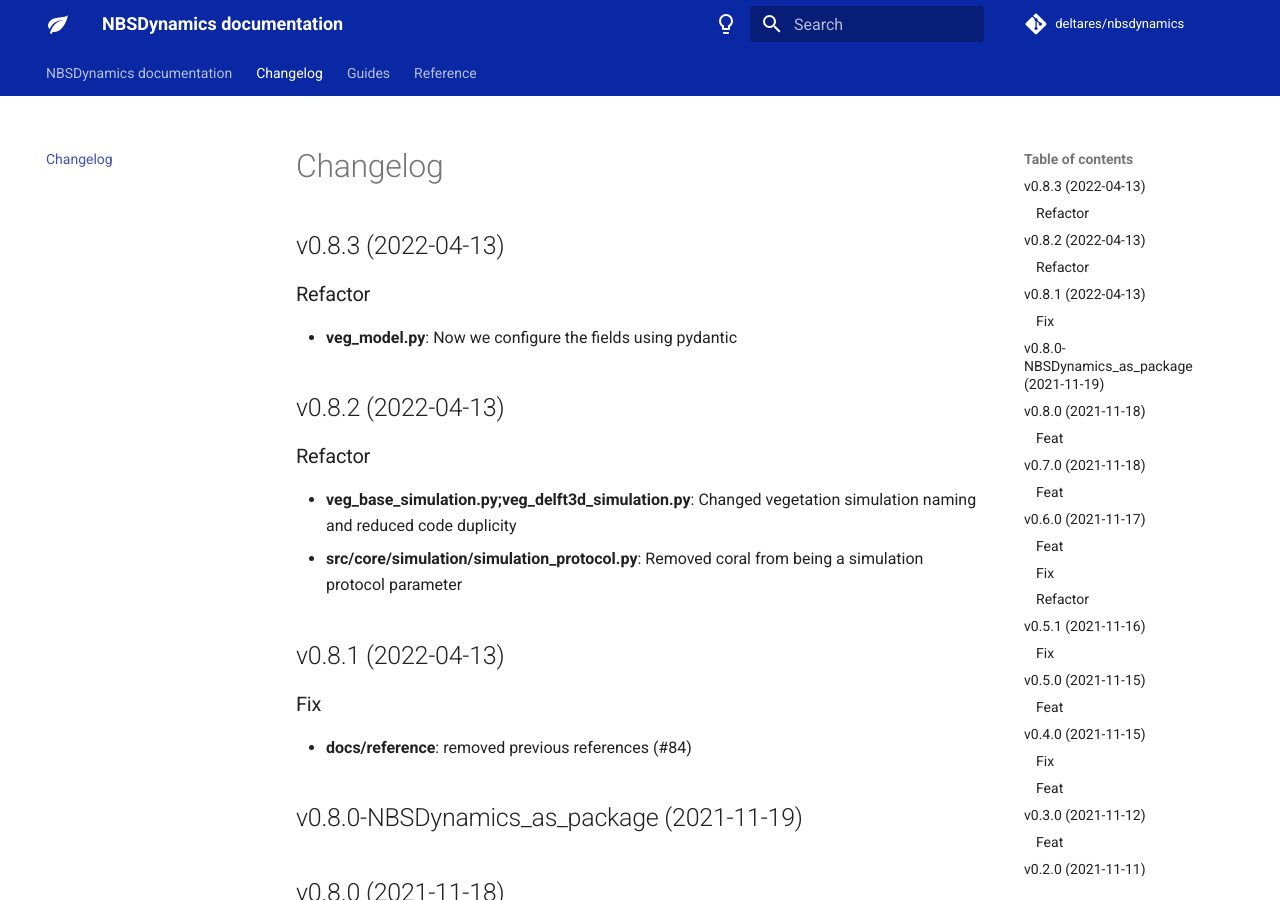
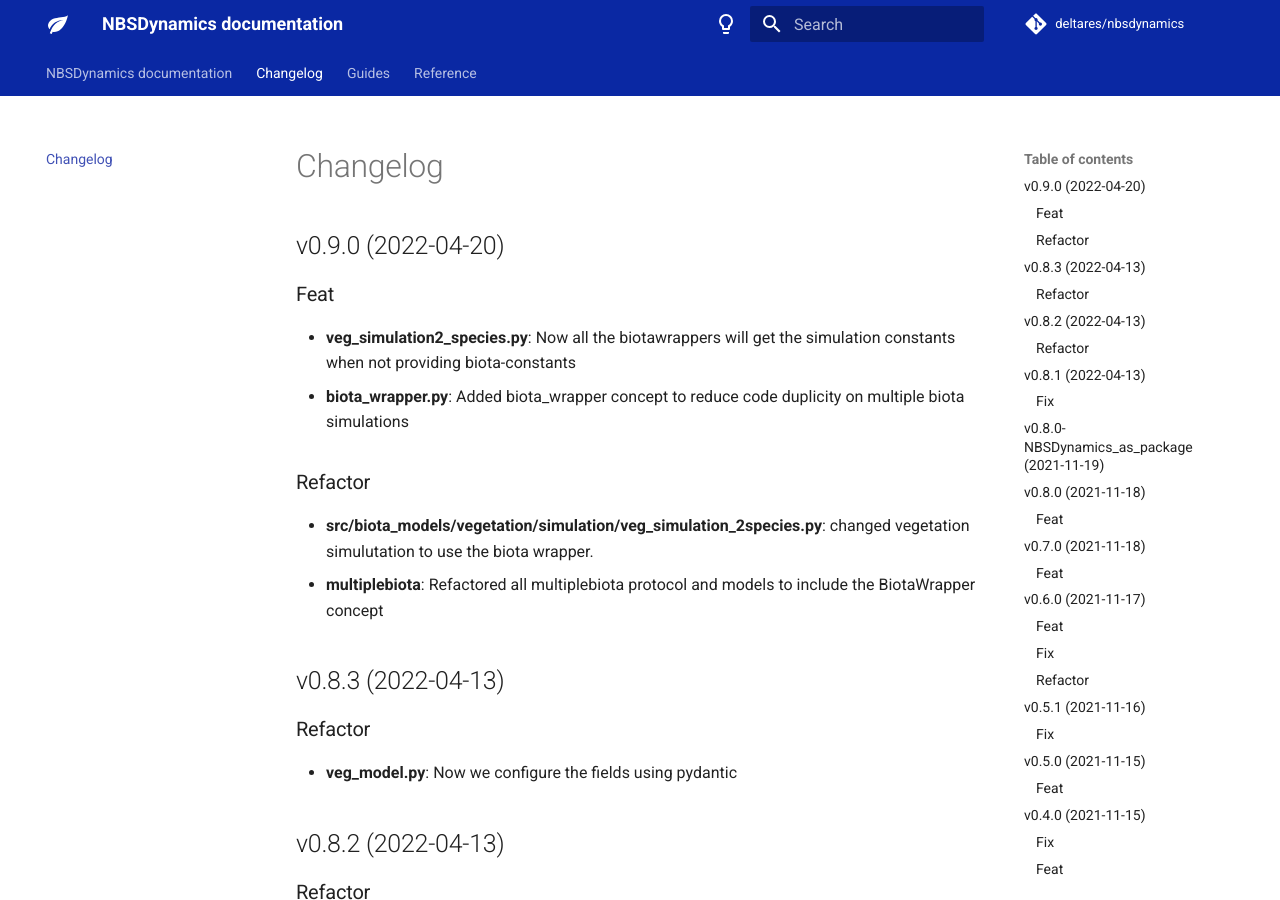
Before and after one commit to Deltares-research/NBSDynamics, an MkDocs documentation site: the page built from docs/changelog.md, in a window 1280 px wide and 900 px high. Built offline with MkDocs 1.6.1 and Material for MkDocs 9.7.7, drawn with Linux system fonts in a browser that asks for light colours; comment, search, counter and statistics services are not loaded.

Commit message:
bump: version 0.8.3 → 0.9.0

```diff
--- a/docs/changelog.md
+++ b/docs/changelog.md
@@ -1,3 +1,15 @@
+## v0.9.0 (2022-04-20)
+
+### Feat
+
+- **veg_simulation2_species.py**: Now all the biotawrappers will get the simulation constants when not providing biota-constants
+- **biota_wrapper.py**: Added biota_wrapper concept to reduce code duplicity on multiple biota simulations
+
+### Refactor
+
+- **src/biota_models/vegetation/simulation/veg_simulation_2species.py**: changed vegetation simulutation to use the biota wrapper.
+- **multiplebiota**: Refactored all multiplebiota protocol and models to include the BiotaWrapper concept
+
 ## v0.8.3 (2022-04-13)
 
 ### Refactor
--- a/pyproject.toml
+++ b/pyproject.toml
@@ -1,6 +1,6 @@
 [tool.poetry]
 name = "NBSDynamics"
-version = "0.8.3"
+version = "0.9.0"
 description = "A biophysical model framework written in Python to make simulations on coral development based on four environmental factors: (1) light; (2) flow; (3) temperature; and (4) acidity. For the hydrodynamics, the model can be coupled to Delft3D Flexible Mesh; a hydrodynamic model developed at Deltares."
 authors = ["Jasper Dijkstra <jasper.dijkstra@deltares.nl>"]
 maintainers = ["Carles S. Soriano Perez <carles.sorianoperez@deltares.nl>"]
@@ -43,7 +43,7 @@ pre-commit = "^2.15.0"
 name = "cz_conventional_commits"
 changelog_file = "docs/changelog.md"
 update_changelog_on_bump = true
-version = "0.8.3"
+version = "0.9.0"
 tag_format = "v$major.$minor.$patch"
 version_files = [
     "src/__init__.py",
--- a/src/__init__.py
+++ b/src/__init__.py
@@ -1,2 +1,2 @@
-__version__ = "0.8.3"
+__version__ = "0.9.0"
 __all__ = ["core", "biota_models", "tools"]
--- a/src/core/__init__.py
+++ b/src/core/__init__.py
@@ -1,4 +1,4 @@
-__version__ = "0.8.3"
+__version__ = "0.9.0"
 __all__ = [
     "biota",
     "hydrodynamics",
```
